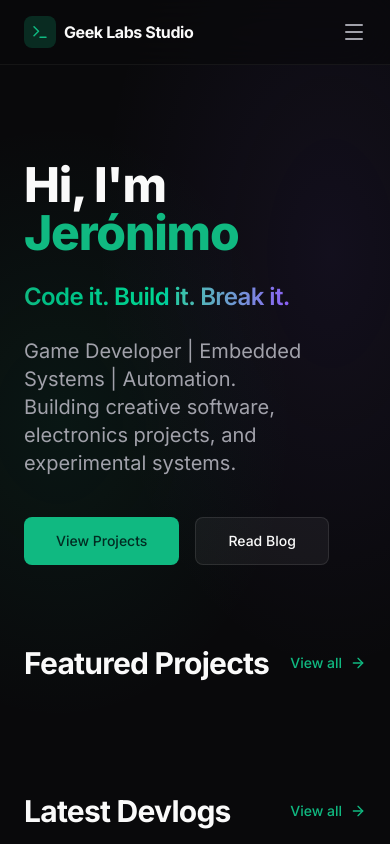
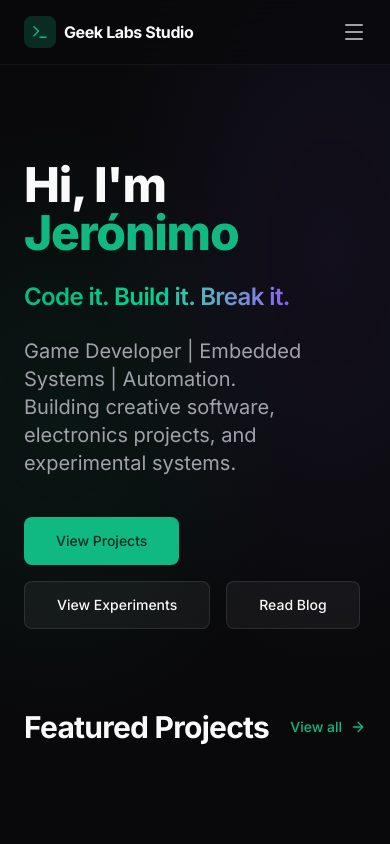
Before and after one commit to Nexusdeveloper902/Geek-Labs, a Next.js app: page / in a window 390 px wide. Shown: the top 844 px of the page. Built offline with nearby package versions, Linux system fonts and the light colour scheme.

Commit message:
fix: responsive layout issues and add experiments link to hero

```diff
--- a/src/app/blog/[slug]/page.tsx
+++ b/src/app/blog/[slug]/page.tsx
@@ -73,7 +73,7 @@ export default async function BlogPostPage({ params }: { params: Promise<{ slug:
   const prevPost = currentIndex > 0 ? allPosts[currentIndex - 1] : null;
 
   return (
-    <div className="mx-auto max-w-5xl flex gap-10 items-start">
+    <div className="mx-auto max-w-5xl flex flex-col lg:flex-row gap-10 items-start">
       <article className="w-full max-w-3xl flex-1">
       <div className="mb-8">
         <Link href="/blog" className="mb-8 inline-flex items-center gap-2 text-sm font-medium text-muted-foreground hover:text-foreground transition-colors">
@@ -88,8 +88,8 @@ export default async function BlogPostPage({ params }: { params: Promise<{ slug:
           </time>
           {post.frontmatter.tags && (
             <>
-              <span>•</span>
-              <div className="flex gap-2">
+              <span className="hidden sm:inline">•</span>
+              <div className="flex flex-wrap gap-2">
                 {post.frontmatter.tags.map((tag: string) => (
                   <span key={tag} className="text-primary">#{tag}</span>
                 ))}
--- a/src/app/experiments/[slug]/page.tsx
+++ b/src/app/experiments/[slug]/page.tsx
@@ -73,7 +73,7 @@ export default async function ExperimentPage({ params }: { params: Promise<{ slu
   const prevExperiment = currentIndex > 0 ? allExperiments[currentIndex - 1] : null;
 
   return (
-    <div className="mx-auto max-w-5xl flex gap-10 items-start">
+    <div className="mx-auto max-w-5xl flex flex-col lg:flex-row gap-10 items-start">
       <article className="w-full max-w-3xl flex-1">
         <div className="mb-8">
           <Link href="/experiments" className="mb-8 inline-flex items-center gap-2 text-sm font-medium text-muted-foreground hover:text-foreground transition-colors">
@@ -85,8 +85,8 @@ export default async function ExperimentPage({ params }: { params: Promise<{ slu
             </time>
             {experiment.frontmatter.tags && (
               <>
-                <span>•</span>
-                <div className="flex gap-2">
+                <span className="hidden sm:inline">•</span>
+                <div className="flex flex-wrap gap-2">
                   {experiment.frontmatter.tags.map((tag: string) => (
                     <span key={tag} className="text-primary">#{tag}</span>
                   ))}
--- a/src/app/layout.tsx
+++ b/src/app/layout.tsx
@@ -79,7 +79,7 @@ export default function RootLayout({
 }>) {
   return (
     <html lang="en" className="dark" suppressHydrationWarning>
-      <body className={`${inter.className} min-h-screen bg-background text-foreground antialiased`} suppressHydrationWarning>
+      <body className={`${inter.className} min-h-screen bg-background text-foreground antialiased overflow-x-hidden`} suppressHydrationWarning>
         <script
           type="application/ld+json"
           dangerouslySetInnerHTML={{ __html: JSON.stringify(jsonLd) }}
--- a/src/app/page.tsx
+++ b/src/app/page.tsx
@@ -53,12 +53,18 @@ export default function Home() {
           Game Developer | Embedded Systems | Automation. <br />
           Building creative software, electronics projects, and experimental systems.
         </p>
-        <div className="flex items-center gap-4 pt-4">
+        <div className="flex flex-wrap items-center gap-4 pt-4">
           <Link
             href="/projects"
             className="inline-flex h-12 items-center justify-center rounded-lg bg-primary px-8 text-sm font-medium text-primary-foreground transition-colors hover:bg-primary/90"
           >
             View Projects
+          </Link>
+          <Link
+            href="/experiments"
+            className="inline-flex h-12 items-center justify-center rounded-lg border border-white/10 bg-white/5 px-8 text-sm font-medium transition-colors hover:bg-white/10"
+          >
+            View Experiments
           </Link>
           <Link
             href="/blog"
--- a/src/app/projects/[slug]/page.tsx
+++ b/src/app/projects/[slug]/page.tsx
@@ -74,7 +74,7 @@ export default async function ProjectPage({ params }: { params: Promise<{ slug:
   const prevProject = currentIndex > 0 ? allProjects[currentIndex - 1] : null;
 
   return (
-    <div className="mx-auto max-w-5xl flex gap-10 items-start">
+    <div className="mx-auto max-w-5xl flex flex-col lg:flex-row gap-10 items-start">
       <article className="w-full max-w-3xl flex-1">
       <div className="mb-8 flex flex-col items-center text-center">
         <div className="mb-4 text-sm text-muted-foreground">
@@ -84,7 +84,7 @@ export default async function ProjectPage({ params }: { params: Promise<{ slug:
           {project.frontmatter.title}
         </h1>
         {project.frontmatter.tags && (
-          <div className="flex gap-2">
+          <div className="flex flex-wrap justify-center gap-2">
             {project.frontmatter.tags.map((tag: string) => (
               <span key={tag} className="rounded-md bg-secondary/10 px-3 py-1 text-sm font-medium text-secondary">
                 {tag}
```
